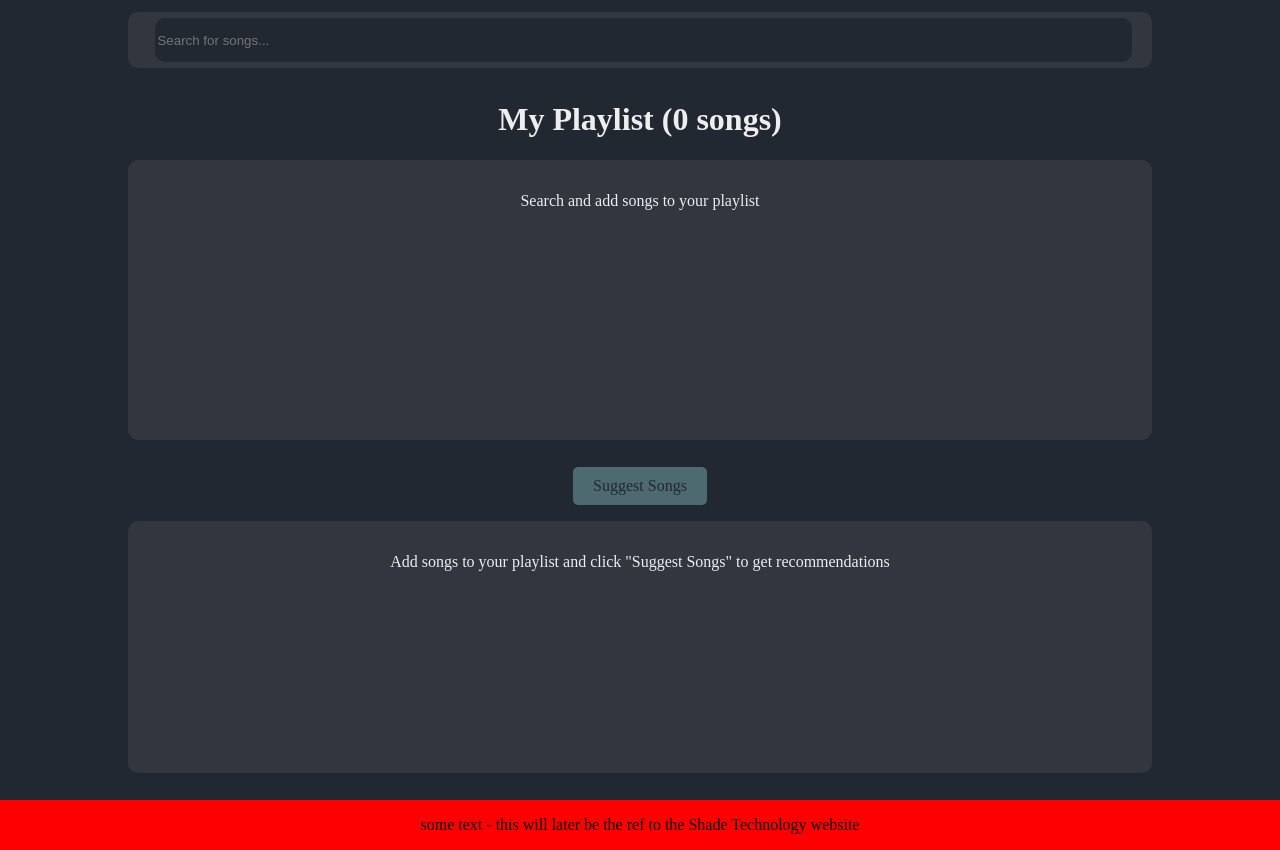
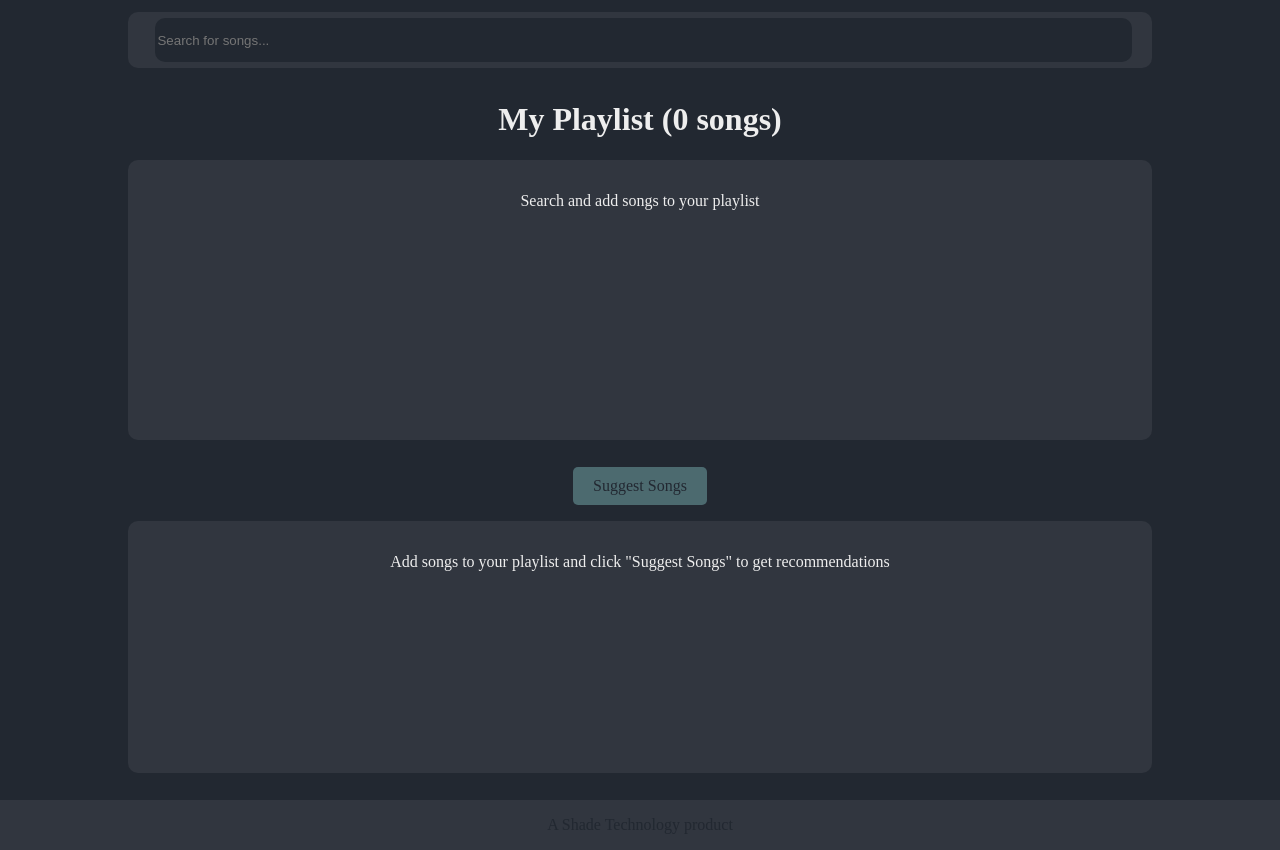
Before and after one commit to kirbs-btw/mynewplaylist.com, a React (Vite) app in the folder frontend/: page / in a window 1280 px wide. Built offline with nearby package versions, Linux system fonts and the light colour scheme.

Commit message:
fix: pretty css for the footer

```diff
--- a/frontend/index.html
+++ b/frontend/index.html
@@ -11,7 +11,7 @@
     <div id="root"></div>
     <script type="module" src="/src/main.tsx"></script>
     <div class="footer">
-        <p>some text - this will later be the ref to the Shade Technology website</p>
+        <p>A <a href="https://www.shadetechnology.de" class="link">Shade Technology</a> product</p>
     </div>
 </body>
 
--- a/frontend/src/index.css
+++ b/frontend/src/index.css
@@ -166,8 +166,22 @@
 .footer {
     width: 100%;
     min-height: 30%;
-    background-color: red;
+    background-color: var(--mid-base);
     display: flex;
     justify-content: center;
     align-items: center;
 }
+
+.footer>p {
+    font-family: Gotham Htf;
+    color: var(--dark-base);
+}
+
+.link {
+    color: var(--dark-base);
+    text-decoration: none;
+}
+
+.link:hover {
+    color: var(--white-color);
+}
```
